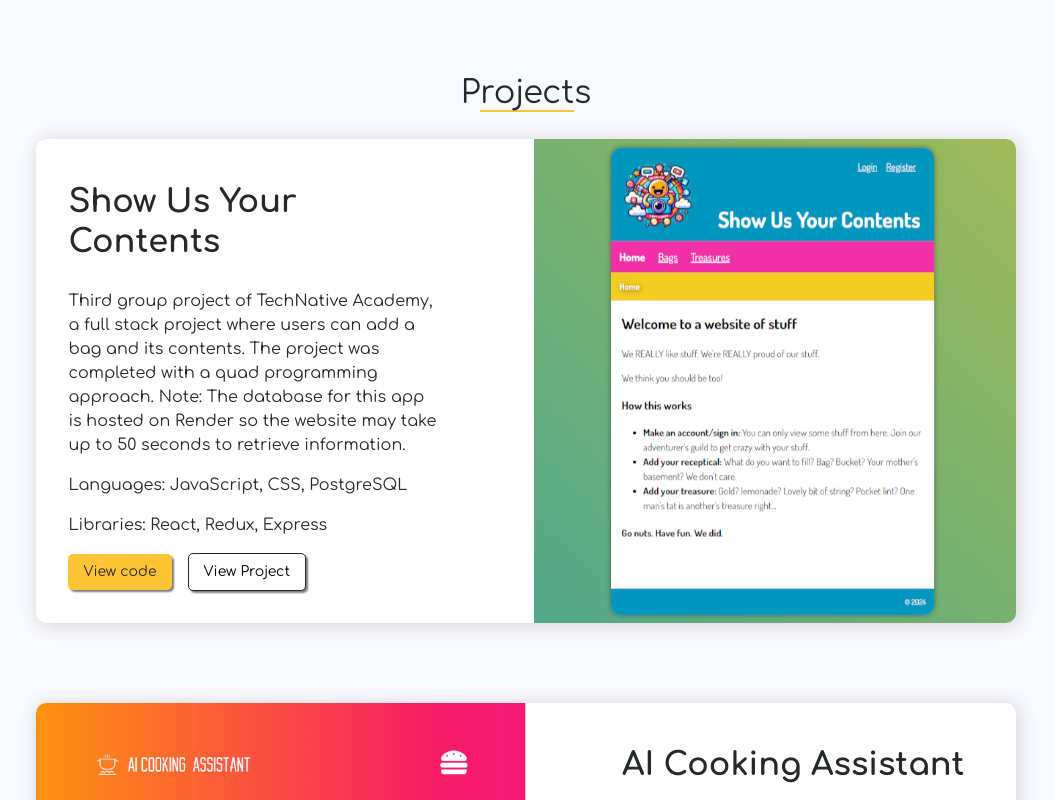
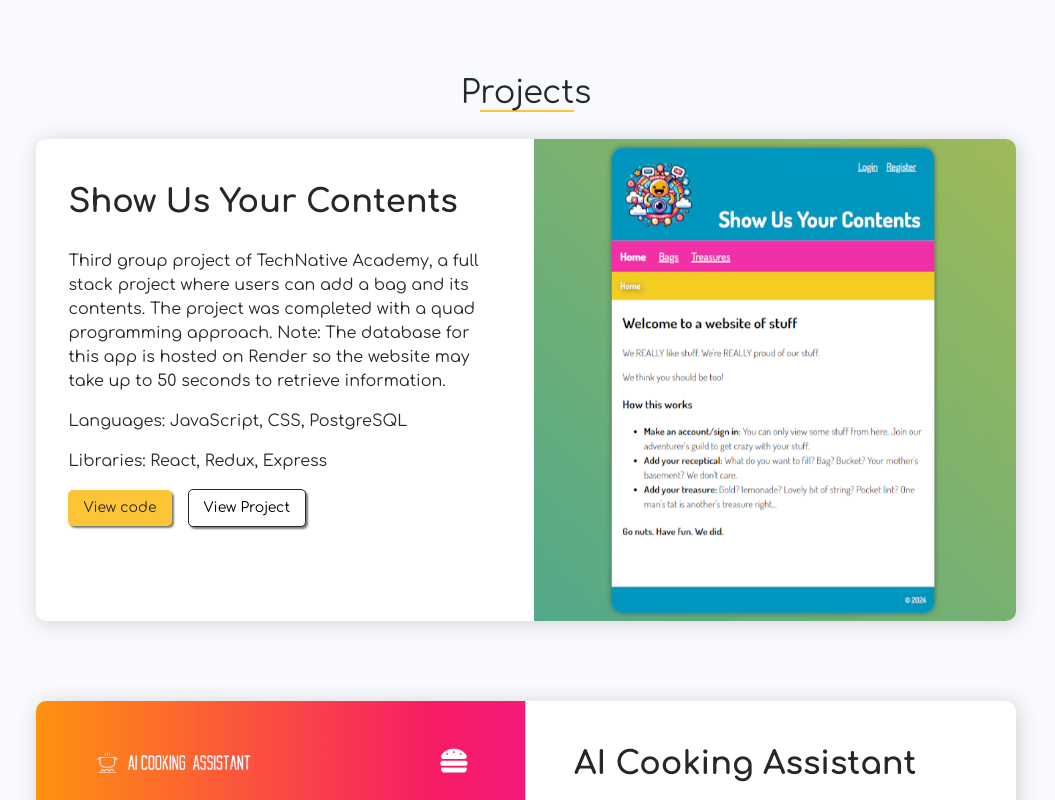
Before and after one commit to ChloeSAPage/portfolio, a React (Vite) app: page / in a window 1280 px wide. Shown: the part 680-1480 px from the top of the page, without its empty margins (114-1169 px from the left). Built offline with nearby package versions, Linux system fonts and the light colour scheme.

Commit message:
Add OSRS project

```diff
--- a/src/assets/project-data.json
+++ b/src/assets/project-data.json
@@ -51,6 +51,16 @@
         "tags": ["cfg"]
     },
     {
+        "projectName": "OSRS Lookup",
+        "description": "A CLI application that utilises the Old School RuneScape API, which enables the user to look up a player and find their in-game statistics. This project was created for the Code First Girls Degree, this project got 100%.",
+        "githubLink": "https://github.com/ChloeSAPage/OSRS-Lookup",
+        "link": "",
+        "image": "images/osrs_lookup.png",
+        "languages": "Python",
+        "libraries": "",
+        "tags": ["cfg"]
+    },
+    {
         "projectName": "Poro Dress Up",
         "description": "A cute web app inspired by flash dress up games. Dress up a poro from League Of Legends. Made for the Code First Girls Degree, this project got 100%.",
         "githubLink": "https://github.com/ChloeSAPage/Poro-Dress-Up",
--- a/src/components/ProjectCard/ProjectCard.module.css
+++ b/src/components/ProjectCard/ProjectCard.module.css
@@ -46,7 +46,7 @@
     .wrapper {
         display: flex;
         justify-content: center;
-        gap: 5rem;
+        gap: 2rem;
         margin-left: auto;
         margin-right: auto;
         margin-bottom: 5rem;
```
Also changed, not shown: public/images/osrs_lookup.png (added).
